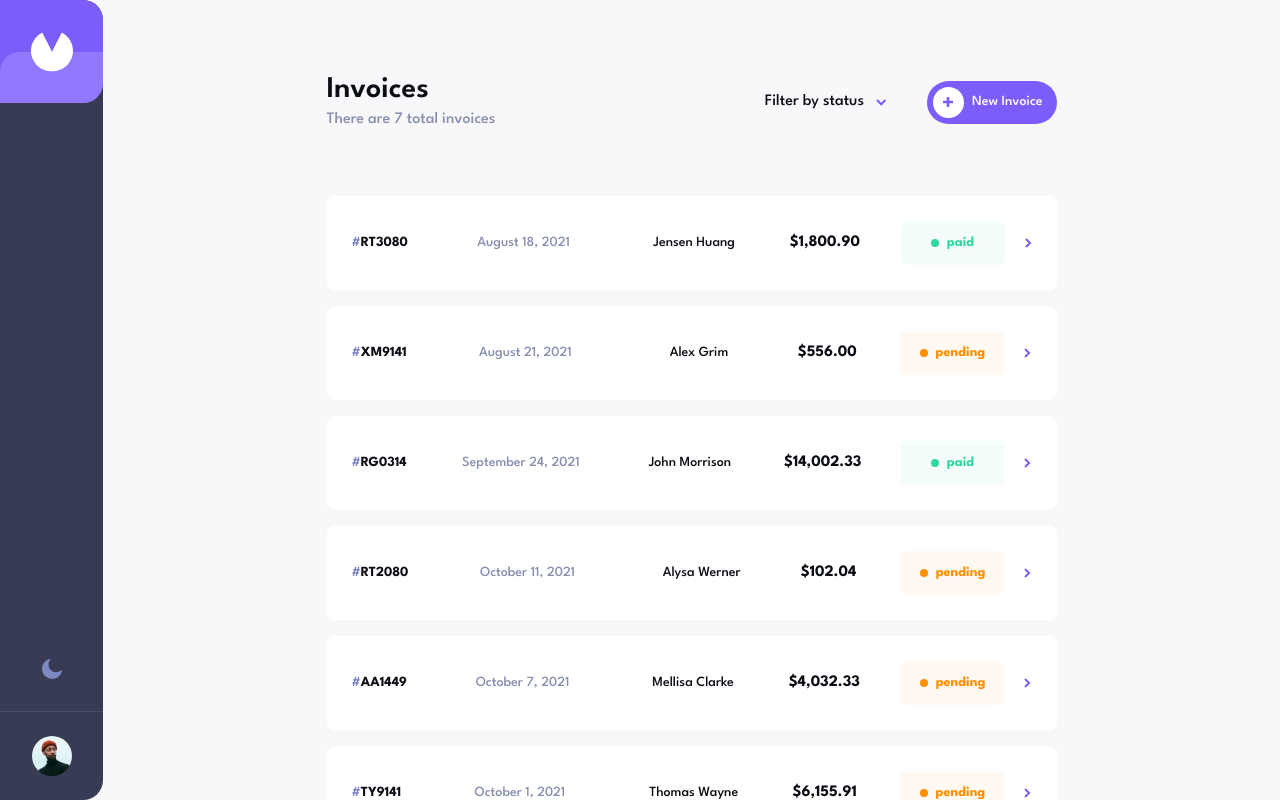
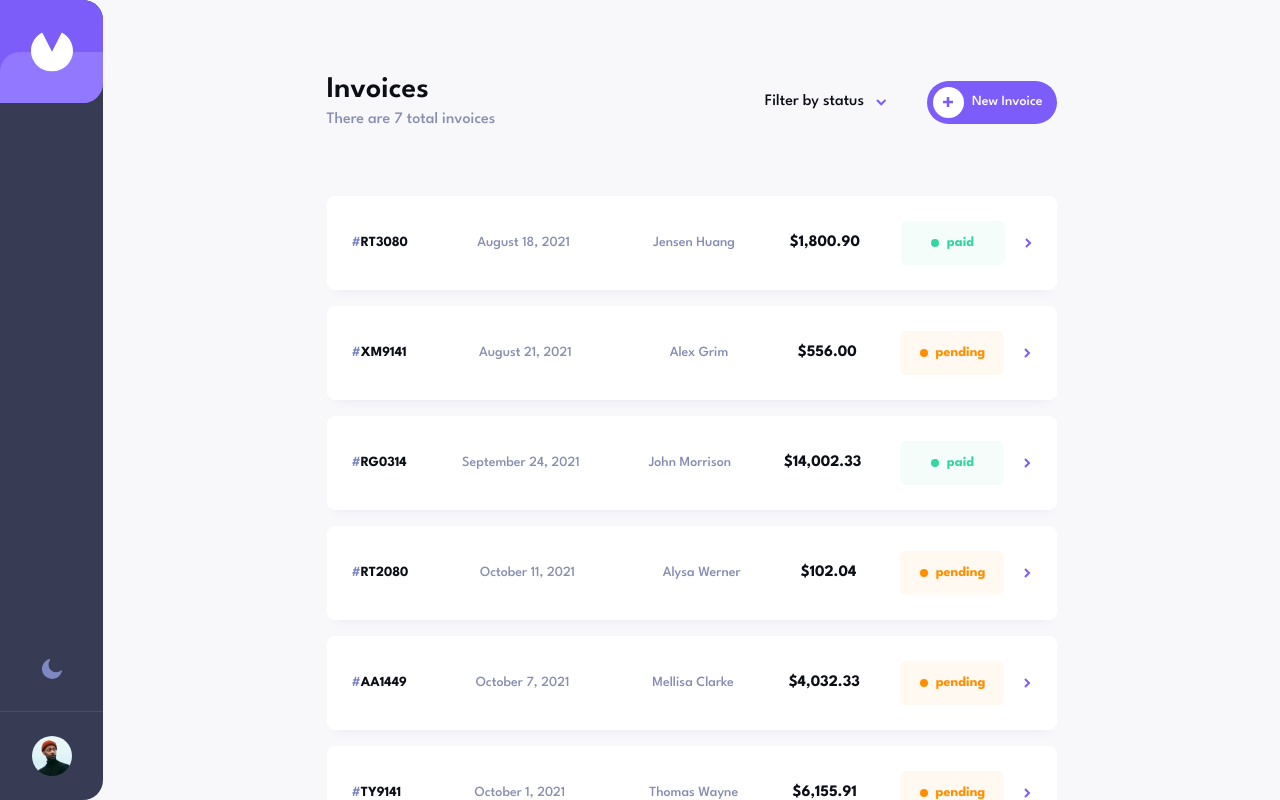
Before and after one commit to JoseLuria/invoice-app, a Next.js app: page / in a window 1280 px wide. Built offline with nearby package versions, Linux system fonts and the light colour scheme.

Commit message:
feat: :lipstick: added box-shadow and grayish color styles

```diff
--- a/tailwind.config.ts
+++ b/tailwind.config.ts
@@ -9,6 +9,7 @@ const config: Config = {
         dark: '#0C0E16',
         purple: '#7C5DFA',
         gray: '#888EB0',
+        grayish: '#858BB2',
         'light-gray': '#DFE3FA',
         'light-purple': '#9277FF',
         'grayish-blue': '#373B53',
@@ -25,9 +26,11 @@ const config: Config = {
     },
     animation: {
       'fade-in': 'fadeIn 0.3s ease-in-out'
+    },
+    boxShadow: {
+      card: '0px 10px 10px -10px rgba(72, 84, 159, 0.10)'
     }
-  },
-  plugins: []
+  }
 }
 
 export default config
```
